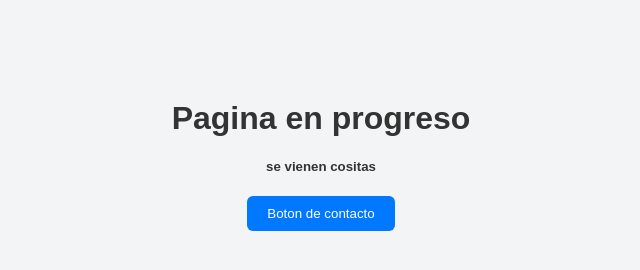
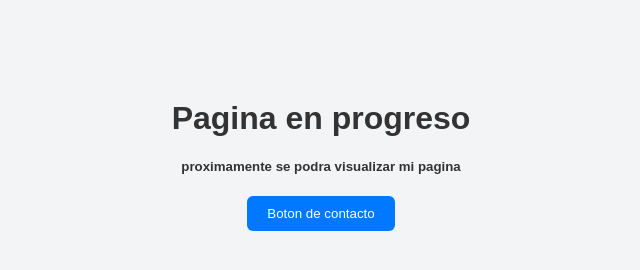
Before and after one commit to MarianoProgr/MarianoProgr.github.io, a plain HTML site: page index.html in a window 1280 px wide. Shown: the whole page, without its empty margins (319-959 px from the left). Drawn offline with Linux system fonts and the light colour scheme.

Commit message:
modificados:     index.html 	modificados:     index.js

```diff
--- a/index.html
+++ b/index.html
@@ -9,7 +9,7 @@
 <body>
  <div class="Texto">
     <h1>Pagina en progreso</h1>
-    <h5>se vienen cositas</h5>
+    <h5>proximamente se podra visualizar mi pagina</h5>
     <button onclick="contacto()">Boton de contacto</button>
  </div>
  <script src="index.js"></script>
```
Also changed, not shown: index.js (line endings or trailing spaces).
